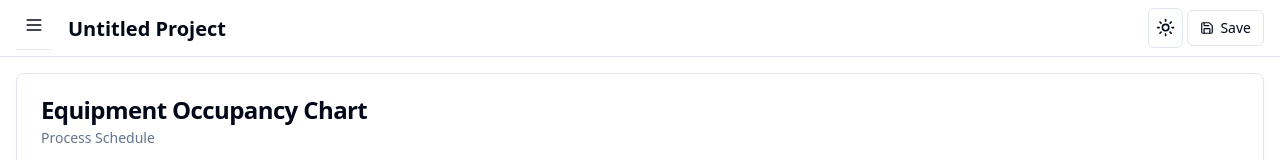
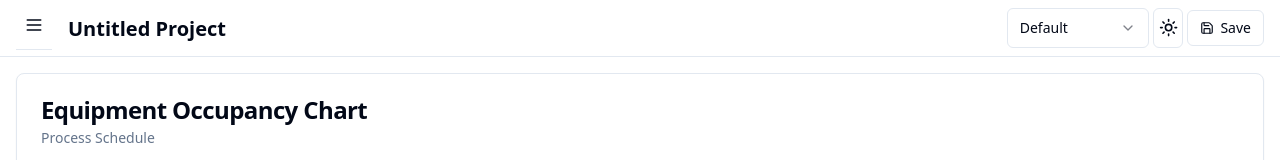
Before and after one commit to mama4294/equipmentoccupancy, a React (Vite) app: page / in a window 1280 px wide. Shown: the top 160 px of the page. Built offline with nearby package versions, Linux system fonts and the light colour scheme.

Commit message:
feat: color themes

```diff
--- a/src/components/Dashboard.tsx
+++ b/src/components/Dashboard.tsx
@@ -27,9 +27,9 @@ function Dashboard() {
     }
   }, [equipment, campaign]);
 
-  useEffect(() => {
-    console.table(calculatedEquipment.flatMap((p) => p.operations));
-  }, [calculatedEquipment]);
+  // useEffect(() => {
+  //   console.table(calculatedEquipment.flatMap((p) => p.operations));
+  // }, [calculatedEquipment]);
 
   return (
     <div className="h-screen w-screen ">
--- a/src/components/EquipmentOccupancyChart.tsx
+++ b/src/components/EquipmentOccupancyChart.tsx
@@ -191,11 +191,15 @@ const OperationBar: React.FC<{
   const operationColor = (() => {
     switch (operation.batchNumber) {
       case 1:
-        return "bg-blue-500";
+        return "bg-chart-1";
       case 2:
-        return "bg-blue-400";
+        return "bg-chart-2";
       case 3:
-        return "bg-blue-300";
+        return "bg-chart-3";
+      case 4:
+        return "bg-chart-4";
+      case 5:
+        return "bg-chart-5";
       default:
         return "bg-gray-500";
     }
@@ -207,7 +211,7 @@ const OperationBar: React.FC<{
         <TooltipTrigger asChild>
           <div
             className={cn(
-              "absolute h-6 rounded-md bg-primary cursor-pointer",
+              "absolute h-6 rounded-md cursor-pointer",
               operationColor
             )}
             style={{
--- a/src/components/Header.tsx
+++ b/src/components/Header.tsx
@@ -10,7 +10,8 @@ import {
   DropdownMenuTrigger,
 } from "@/components/ui/dropdown-menu";
 import { useStore } from "../Store";
-import ThemeToggle from "./ThemeToggle";
+import ThemeToggle from "./themes/DarkMode/ThemeToggle";
+import { ThemeSelector } from "./themes/ColorTheme/ThemeSelector";
 
 function Header() {
   const { toast } = useToast();
@@ -81,7 +82,7 @@ function Header() {
           updateProjectTitle(e.target.value)
         }
       />
-
+      <ThemeSelector />
       <ThemeToggle />
       <Button
         variant="outline"
--- /dev/null
+++ b/src/components/themes/ColorTheme/ColorThemeProvider.tsx
@@ -0,0 +1,78 @@
+import { createContext, useContext, useEffect, useState } from "react";
+import "./Themes.css";
+import { cn } from "@/lib/utils";
+
+export type ColorTheme = "slate" | "blue" | "orange" | "green";
+
+export type ColorOption = {
+  name: string;
+  value: string;
+  hex: string;
+};
+
+export const colorOptions: ColorOption[] = [
+  { name: "Default", value: "slate", hex: "#E76E50" },
+  { name: "Palette", value: "palette", hex: "#289D90" },
+  { name: "Sapphire", value: "blue", hex: "#2663ec" },
+  //   { name: "Red", value: "red", hex: "#ef4444" },
+  //   { name: "Orange", value: "orange", hex: "#f97316" },
+  //   { name: "Green", value: "green", hex: "#22c55e" },
+  //   { name: "Blue", value: "blue", hex: "#3b82f6" },
+  //   { name: "Purple", value: "purple", hex: "#a855f7" },
+];
+
+type ThemeProviderProps = {
+  children: React.ReactNode;
+  defaultTheme?: ColorTheme;
+  storageKey?: string;
+};
+
+type ThemeProviderState = {
+  theme: ColorTheme;
+  setTheme: (theme: ColorTheme) => void;
+};
+
+const initialState: ThemeProviderState = {
+  theme: "slate",
+  setTheme: () => null,
+};
+
+const ThemeProviderContext = createContext<ThemeProviderState>(initialState);
+
+export function ColorThemeProvider({
+  children,
+  defaultTheme = "slate",
+  storageKey = "color-theme",
+  ...props
+}: ThemeProviderProps) {
+  const [theme, setTheme] = useState<ColorTheme>(
+    () => (localStorage.getItem(storageKey) as ColorTheme) || defaultTheme
+  );
+
+  useEffect(() => {
+    localStorage.setItem(storageKey, theme);
+  }, [theme, storageKey]);
+
+  const value = {
+    theme,
+    setTheme: (theme: ColorTheme) => {
+      localStorage.setItem(storageKey, theme);
+      setTheme(theme);
+    },
+  };
+
+  return (
+    <ThemeProviderContext.Provider value={value} {...props}>
+      <div className={cn(theme && `theme-${theme}`)}>{children}</div>
+    </ThemeProviderContext.Provider>
+  );
+}
+
+export const useColorTheme = () => {
+  const context = useContext(ThemeProviderContext);
+
+  if (context === undefined)
+    throw new Error("useTheme must be used within a ThemeProvider");
+
+  return context;
+};
--- /dev/null
+++ b/src/components/themes/ColorTheme/ThemeSelector.tsx
@@ -0,0 +1,43 @@
+import { colorOptions, ColorTheme, useColorTheme } from "./ColorThemeProvider";
+import {
+  Select,
+  SelectContent,
+  SelectGroup,
+  SelectItem,
+  SelectLabel,
+  SelectTrigger,
+  SelectValue,
+} from "@/components/ui/select";
+
+export function ThemeSelector() {
+  const { theme, setTheme } = useColorTheme();
+
+  const currentColor =
+    colorOptions.find((color) => color.value === theme) || colorOptions[0];
+
+  console.log(currentColor);
+
+  return (
+    <Select onValueChange={(value: ColorTheme) => setTheme(value)}>
+      <SelectTrigger className="w-[180px]">
+        <SelectValue placeholder={currentColor.name} />
+      </SelectTrigger>
+      <SelectContent>
+        <SelectGroup>
+          <SelectLabel>Themes</SelectLabel>
+          {colorOptions.map((color) => (
+            <SelectItem key={color.value} value={color.value}>
+              <div className="flex items-center gap-2">
+                <div
+                  style={{ backgroundColor: color.hex }}
+                  className="w-4 h-4 rounded-full"
+                />
+                {color.name}
+              </div>
+            </SelectItem>
+          ))}
+        </SelectGroup>
+      </SelectContent>
+    </Select>
+  );
+}
--- /dev/null
+++ b/src/components/themes/ColorTheme/Themes.css
@@ -0,0 +1,163 @@
+.theme-slate {
+  --background: 0 0% 100%;
+  --foreground: 222.2 84% 4.9%;
+  --card: 0 0% 100%;
+  --card-foreground: 222.2 84% 4.9%;
+  --popover: 0 0% 100%;
+  --popover-foreground: 222.2 84% 4.9%;
+  --primary: 222.2 47.4% 11.2%;
+  --primary-foreground: 210 40% 98%;
+  --secondary: 210 40% 96.1%;
+  --secondary-foreground: 222.2 47.4% 11.2%;
+  --muted: 210 40% 96.1%;
+  --muted-foreground: 215.4 16.3% 46.9%;
+  --accent: 210 40% 96.1%;
+  --accent-foreground: 222.2 47.4% 11.2%;
+  --destructive: 0 84.2% 60.2%;
+  --destructive-foreground: 210 40% 98%;
+  --border: 214.3 31.8% 91.4%;
+  --input: 214.3 31.8% 91.4%;
+  --ring: 222.2 84% 4.9%;
+  --radius: 0.5rem;
+  --chart-1: 12 76% 61%;
+  --chart-2: 173 58% 39%;
+  --chart-3: 197 37% 24%;
+  --chart-4: 43 74% 66%;
+  --chart-5: 27 87% 67%;
+}
+
+.dark .theme-slate {
+  --background: 222.2 84% 4.9%;
+  --foreground: 210 40% 98%;
+  --card: 222.2 84% 4.9%;
+  --card-foreground: 210 40% 98%;
+  --popover: 222.2 84% 4.9%;
+  --popover-foreground: 210 40% 98%;
+  --primary: 210 40% 98%;
+  --primary-foreground: 222.2 47.4% 11.2%;
+  --secondary: 217.2 32.6% 17.5%;
+  --secondary-foreground: 210 40% 98%;
+  --muted: 217.2 32.6% 17.5%;
+  --muted-foreground: 215 20.2% 65.1%;
+  --accent: 217.2 32.6% 17.5%;
+  --accent-foreground: 210 40% 98%;
+  --destructive: 0 62.8% 30.6%;
+  --destructive-foreground: 210 40% 98%;
+  --border: 217.2 32.6% 17.5%;
+  --input: 217.2 32.6% 17.5%;
+  --ring: 212.7 26.8% 83.9;
+  --chart-1: 220 70% 50%;
+  --chart-2: 160 60% 45%;
+  --chart-3: 30 80% 55%;
+  --chart-4: 280 65% 60%;
+  --chart-5: 340 75% 55%;
+}
+.theme-palette {
+  --background: 0 0% 100%;
+  --foreground: 222.2 84% 4.9%;
+  --card: 0 0% 100%;
+  --card-foreground: 222.2 84% 4.9%;
+  --popover: 0 0% 100%;
+  --popover-foreground: 222.2 84% 4.9%;
+  --primary: 222.2 47.4% 11.2%;
+  --primary-foreground: 210 40% 98%;
+  --secondary: 210 40% 96.1%;
+  --secondary-foreground: 222.2 47.4% 11.2%;
+  --muted: 210 40% 96.1%;
+  --muted-foreground: 215.4 16.3% 46.9%;
+  --accent: 210 40% 96.1%;
+  --accent-foreground: 222.2 47.4% 11.2%;
+  --destructive: 0 84.2% 60.2%;
+  --destructive-foreground: 210 40% 98%;
+  --border: 214.3 31.8% 91.4%;
+  --input: 214.3 31.8% 91.4%;
+  --ring: 222.2 84% 4.9%;
+  --radius: 0.5rem;
+  --chart-2: 12 76% 61%;
+  --chart-1: 173 58% 39%;
+  --chart-3: 197 37% 24%;
+  --chart-4: 43 74% 66%;
+  --chart-5: 27 87% 67%;
+}
+
+.dark .theme-palette {
+  --background: 222.2 84% 4.9%;
+  --foreground: 210 40% 98%;
+  --card: 222.2 84% 4.9%;
+  --card-foreground: 210 40% 98%;
+  --popover: 222.2 84% 4.9%;
+  --popover-foreground: 210 40% 98%;
+  --primary: 210 40% 98%;
+  --primary-foreground: 222.2 47.4% 11.2%;
+  --secondary: 217.2 32.6% 17.5%;
+  --secondary-foreground: 210 40% 98%;
+  --muted: 217.2 32.6% 17.5%;
+  --muted-foreground: 215 20.2% 65.1%;
+  --accent: 217.2 32.6% 17.5%;
+  --accent-foreground: 210 40% 98%;
+  --destructive: 0 62.8% 30.6%;
+  --destructive-foreground: 210 40% 98%;
+  --border: 217.2 32.6% 17.5%;
+  --input: 217.2 32.6% 17.5%;
+  --ring: 212.7 26.8% 83.9;
+  --chart-2: 220 70% 50%;
+  --chart-1: 160 60% 45%;
+  --chart-3: 30 80% 55%;
+  --chart-4: 280 65% 60%;
+  --chart-5: 340 75% 55%;
+}
+
+.theme-blue {
+  --background: 0 0% 100%;
+  --foreground: 222.2 84% 4.9%;
+  --card: 0 0% 100%;
+  --card-foreground: 222.2 84% 4.9%;
+  --popover: 0 0% 100%;
+  --popover-foreground: 222.2 84% 4.9%;
+  --primary: 221.2 83.2% 53.3%;
+  --primary-foreground: 210 40% 98%;
+  --secondary: 210 40% 96.1%;
+  --secondary-foreground: 222.2 47.4% 11.2%;
+  --muted: 210 40% 96.1%;
+  --muted-foreground: 215.4 16.3% 46.9%;
+  --accent: 210 40% 96.1%;
+  --accent-foreground: 222.2 47.4% 11.2%;
+  --destructive: 0 84.2% 60.2%;
+  --destructive-foreground: 210 40% 98%;
+  --border: 214.3 31.8% 91.4%;
+  --input: 214.3 31.8% 91.4%;
+  --ring: 221.2 83.2% 53.3%;
+  --radius: 0.5rem;
+  --chart-1: 221, 82.85%, 53.36%
+  --chart-2: 221, 92.52%, 86.63%
+  --chart-3: 210, 95.51%, 77.72%
+  --chart-4: 215, 90.12%, 59.52%
+  --chart-5: 211, 93.73%, 68.11%
+}
+
+.dark .theme-blue {
+  --background: 222.2 84% 4.9%;
+  --foreground: 210 40% 98%;
+  --card: 222.2 84% 4.9%;
+  --card-foreground: 210 40% 98%;
+  --popover: 222.2 84% 4.9%;
+  --popover-foreground: 210 40% 98%;
+  --primary: 217.2 91.2% 59.8%;
+  --primary-foreground: 222.2 47.4% 11.2%;
+  --secondary: 217.2 32.6% 17.5%;
+  --secondary-foreground: 210 40% 98%;
+  --muted: 217.2 32.6% 17.5%;
+  --muted-foreground: 215 20.2% 65.1%;
+  --accent: 217.2 32.6% 17.5%;
+  --accent-foreground: 210 40% 98%;
+  --destructive: 0 62.8% 30.6%;
+  --destructive-foreground: 210 40% 98%;
+  --border: 217.2 32.6% 17.5%;
+  --input: 217.2 32.6% 17.5%;
+  --ring: 224.3 76.3% 48%;
+  --chart-1: 221, 82.85%, 53.36%
+  --chart-2: 221, 92.52%, 86.63%
+  --chart-3: 210, 95.51%, 77.72%
+  --chart-4: 215, 90.12%, 59.52%
+  --chart-5: 211, 93.73%, 68.11%
+}
--- a/src/components/ThemeProvider.tsx
+++ b/src/components/themes/DarkMode/DarkModeProvider.tsx
@@ -20,10 +20,10 @@ const initialState: ThemeProviderState = {
 
 const ThemeProviderContext = createContext<ThemeProviderState>(initialState);
 
-export function ThemeProvider({
+export function DarkModeProvider({
   children,
   defaultTheme = "system",
-  storageKey = "vite-ui-theme",
+  storageKey = "dark-mode-eeo-theme",
   ...props
 }: ThemeProviderProps) {
   const [theme, setTheme] = useState<Theme>(
@@ -63,7 +63,7 @@ export function ThemeProvider({
   );
 }
 
-export const useTheme = () => {
+export const useDarkModeTheme = () => {
   const context = useContext(ThemeProviderContext);
 
   if (context === undefined)
--- a/src/components/ThemeToggle.tsx
+++ b/src/components/themes/DarkMode/ThemeToggle.tsx
@@ -7,9 +7,9 @@ import {
   DropdownMenuItem,
   DropdownMenuTrigger,
 } from "@/components/ui/dropdown-menu";
-import { useTheme } from "@/components/ThemeProvider";
+import { useDarkModeTheme } from "./DarkModeProvider";
 function ModeToggle() {
-  const { setTheme } = useTheme();
+  const { setTheme } = useDarkModeTheme();
 
   return (
     <DropdownMenu>
--- a/tailwind.config.js
+++ b/tailwind.config.js
@@ -50,6 +50,11 @@ module.exports = {
           DEFAULT: "hsl(var(--card))",
           foreground: "hsl(var(--card-foreground))",
         },
+        "chart-1": "hsl(var(--chart-1))",
+        "chart-2": "hsl(var(--chart-2))",
+        "chart-3": "hsl(var(--chart-3))",
+        "chart-4": "hsl(var(--chart-4))",
+        "chart-5": "hsl(var(--chart-5))",
       },
       borderRadius: {
         lg: "var(--radius)",
```
Also changed, not shown: src/App.tsx (+10 -7 lines), src/index.css (+11 -18 lines).
